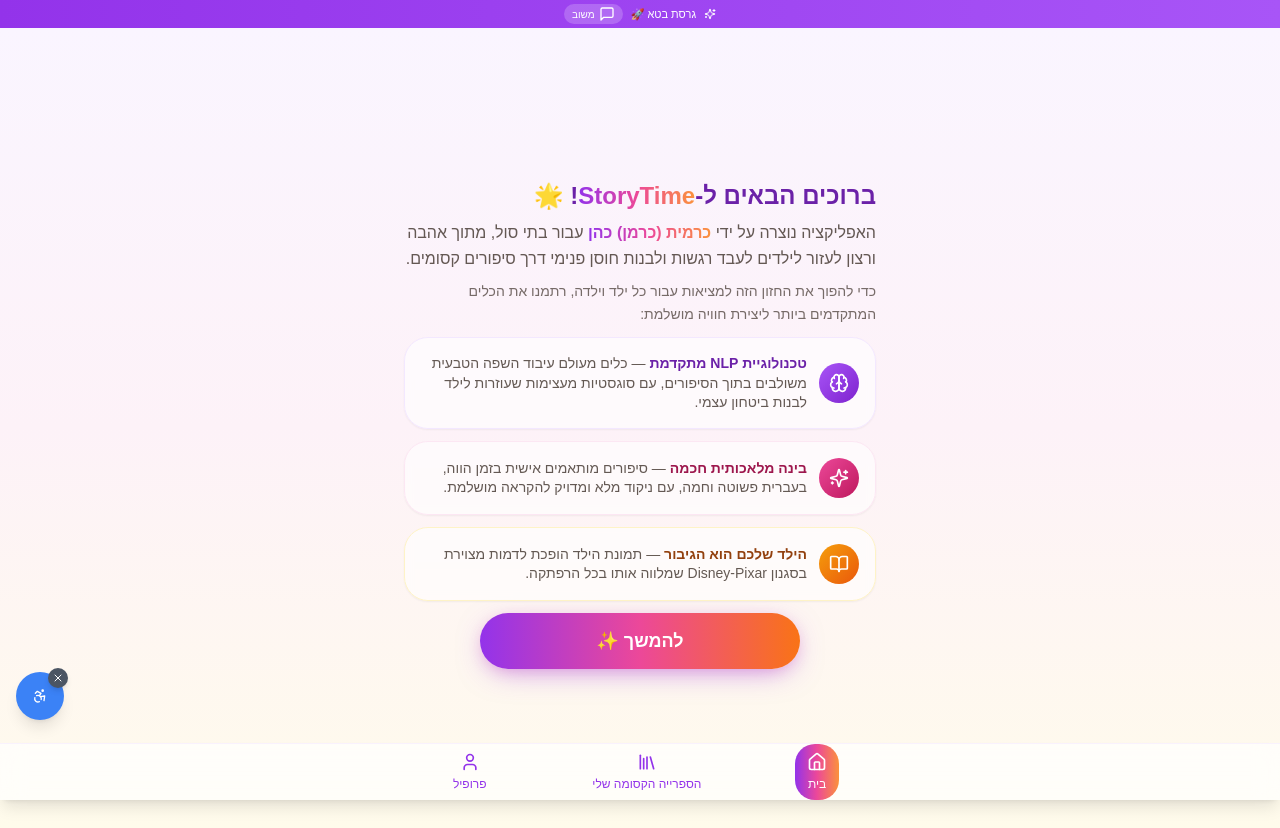
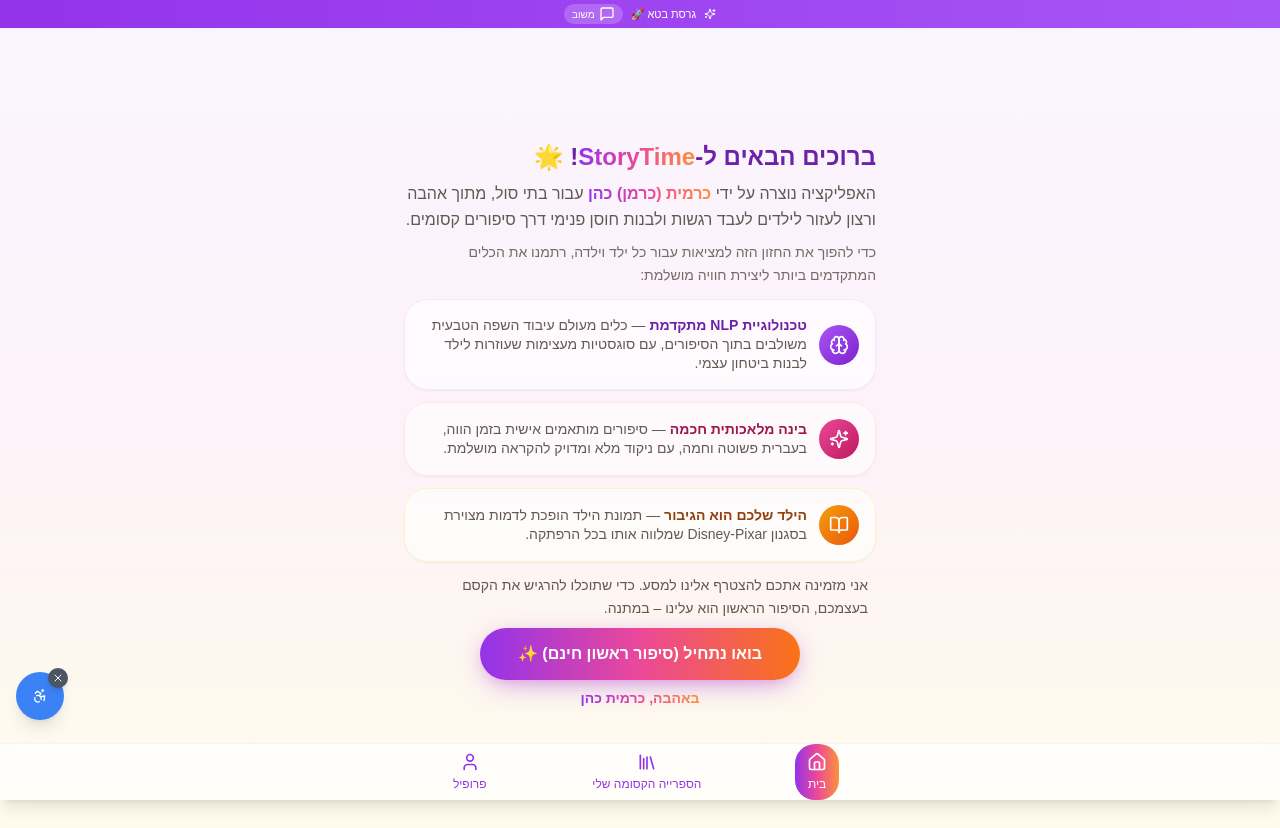
Before and after one commit to carmensol240/SolStorie-s, a React (Vite) app: page / in a window 1280 px wide. Built offline with nearby package versions, Linux system fonts and the light colour scheme; the HTML template or start-up script is replaced by a standard one.

Commit message:
Preceding changes

```diff
--- a/src/pages/About.tsx
+++ b/src/pages/About.tsx
@@ -51,16 +51,26 @@ const About = () => {
           </div>
         </div>
 
+        {/* Invitation text */}
+        <p className="text-sm text-foreground/80 leading-relaxed mb-2 px-2">
+          אני מזמינה אתכם להצטרף אלינו למסע. כדי שתוכלו להרגיש את הקסם בעצמכם, הסיפור הראשון הוא עלינו – במתנה.
+        </p>
+
         {/* Continue button */}
         <button
           onClick={() => navigate("/adventure")}
-          className="w-full max-w-xs mx-auto flex items-center justify-center bg-gradient-to-r from-purple-600 via-pink-500 to-orange-500 hover:from-purple-700 hover:via-pink-600 hover:to-orange-600 text-white font-black text-lg py-3.5 rounded-full shadow-xl transition-all hover:scale-[1.02]"
+          className="w-full max-w-xs mx-auto flex items-center justify-center bg-gradient-to-r from-purple-600 via-pink-500 to-orange-500 hover:from-purple-700 hover:via-pink-600 hover:to-orange-600 text-white font-black text-base py-3.5 rounded-full shadow-xl transition-all hover:scale-[1.02]"
           style={{
             boxShadow: '0 8px 30px -8px rgba(147, 51, 234, 0.5), 0 4px 15px -4px rgba(236, 72, 153, 0.3)'
           }}
         >
-          להמשך ✨
+          בואו נתחיל (סיפור ראשון חינם) ✨
         </button>
+
+        {/* Signature */}
+        <p className="text-sm font-semibold bg-gradient-to-r from-purple-600 via-pink-500 to-orange-400 bg-clip-text text-transparent mt-2">
+          באהבה, כרמית כהן
+        </p>
       </div>
 
       <MobileNavigation />
```
